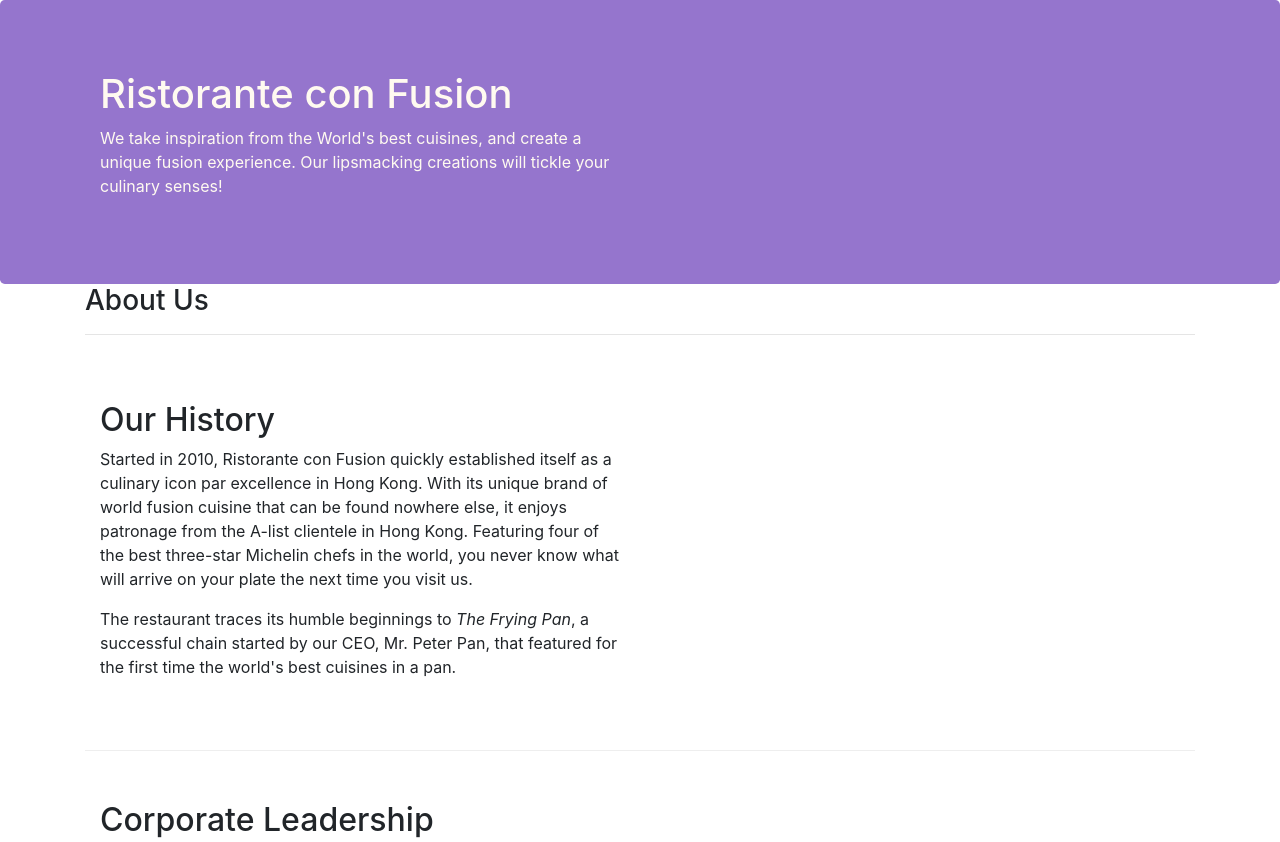
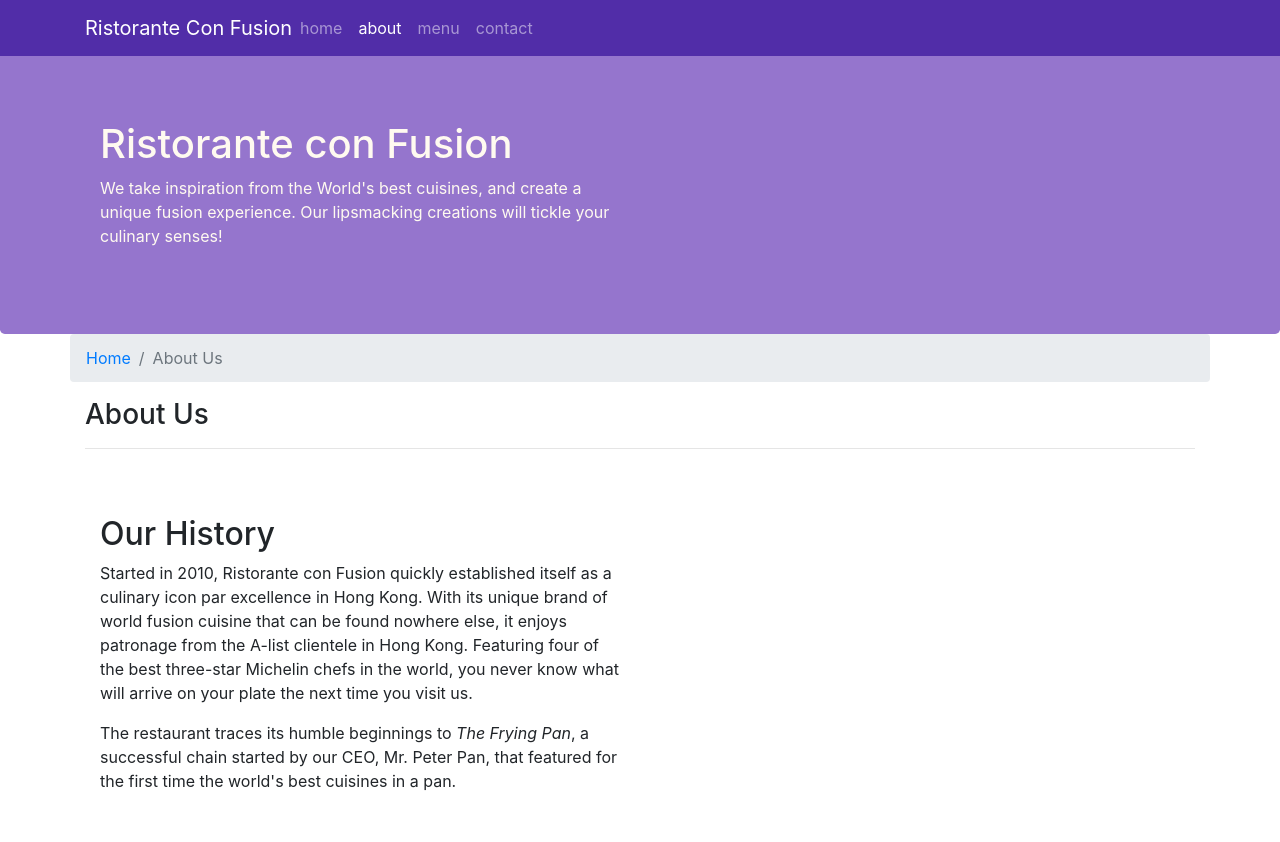
Before and after one commit to aanchal240/Bootstrap4, a website: page aboutus.html in a window 1280 px wide. Shown: the top 842 px of the page. Drawn offline with nearby package versions, Linux system fonts and the light colour scheme.

Commit message:
navbar and breadcrumb

```diff
--- a/aboutus.html
+++ b/aboutus.html
@@ -16,7 +16,24 @@
 </head>
 
 <body>
+<nav class="navbar navbar-dark navbar-expand-sm fixed-top">
+     <div class="container">
+<button class="navbar-toggler" type="button" data-toggle="collapse"data-target="#navbar">
+    <span class="navbar-toggler-icon"></span>
+</button>
 
+        <a class="navbar-brand mr-auto" href="./index.html">Ristorante Con Fusion</a>
+        <div class="collapse navbar-collapse" id="navbar">
+        <ul class="navbar-nav mr-auto">
+            <li class="nav-item"><a class="nav-link"href="./index.html">home</a></li>
+            <li class="nav-item active"><a class="nav-link"href="#">about</a></li>
+            <li class="nav-item"><a class="nav-link"href="#">menu</a></li>
+            <li class="nav-item"><a class="nav-link"href="#">contact</a></li>
+        </ul>
+     </div>
+ </div>
+
+    </nav>
     <header class="jumbotron">
         <div class="container">
             <div class="row row-header">
@@ -32,6 +49,10 @@
 
     <div class="container">
         <div class="row">
+            <ol class="col-12 breadcrumb">
+               <li class="breadcrumb-item"><a href="./index.html">Home</a></li>
+               <li class="breadcrumb-item active">About Us</li>
+            </ol>
             <div class="col-12">
                <h3>About Us</h3>
                <hr>
@@ -71,7 +92,7 @@
                 <div class="col-4 offset-1 col-sm-2">
                     <h5>Links</h5>
                     <ul class="list-unstyled">
-                        <li><a href="#">Home</a></li>
+                        <li><a href="./index.html">Home</a></li>
                         <li><a href="#">About</a></li>
                         <li><a href="#">Menu</a></li>
                         <li><a href="#">Contact</a></li>
--- a/css/styles.css
+++ b/css/styles.css
@@ -24,3 +24,10 @@
 	margin:0px;
 	color:#0f0f0f;
 }
+body{
+	padding:50px 0px 0px 0px;
+    z-index:0;
+}
+.navbar-dark{
+	background-color: #512DA8;
+}
```
Also changed, not shown: index.html (+18 -1 lines).
